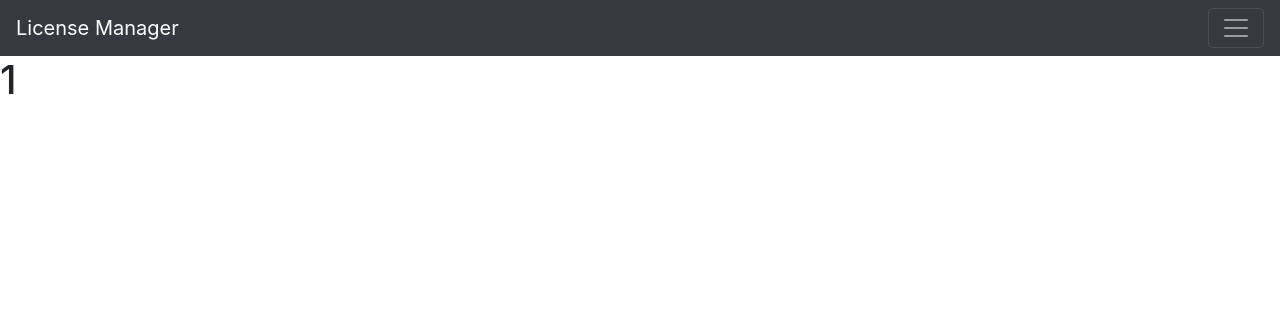
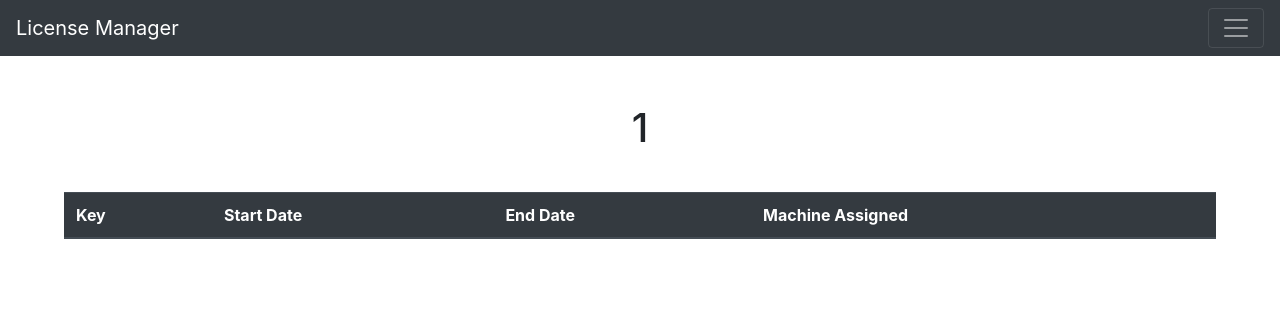
Before and after one commit to Wild-Koala-LLC/LicenseMgmt, a Django app: page /license_details/1 in a window 1280 px wide. Shown: the top 316 px of the page. Run offline with Django 3.2, Linux system fonts and the light colour scheme; data comes from the database, SQL or seed files in the repository; lists and menus that the app fills with data are empty; some libraries are stand-ins or nearby versions.

Commit message:
functioning details page and routing

```diff
--- a/dashboard/static/dashboard/css/twiggy_style.css
+++ b/dashboard/static/dashboard/css/twiggy_style.css
@@ -62,3 +62,15 @@
 label {
     padding-top: 2em;
 }
+
+.license-details-panel {
+    width: 90%;
+    margin: auto;
+    padding-top: 3em;
+}
+
+.license-details-title {
+    margin:auto;
+    text-align: center;
+    padding-bottom: 1em;
+}
--- a/dashboard/templates/license_details.html
+++ b/dashboard/templates/license_details.html
@@ -4,5 +4,35 @@
 {% load static %}
 <link rel="stylesheet" type="text/css" href="{% static 'dashboard/css/twiggy_style.css' %}">
 
-<h1>{{wanted_license}}</h1>
+<div class="license-details-panel">
+
+
+    <h1 class="license-details-title">{{ wanted_license }}</h1>
+
+    <table class="table table-dark">
+  <thead>
+    <tr>
+      <th scope="col">Key</th>
+      <th scope="col">Start Date</th>
+      <th scope="col">End Date</th>
+      <th scope="col">Machine Assigned</th>
+    </tr>
+  </thead>
+  <tbody>
+    {% for license in licenses %}
+    <tr>
+      <td>{{ license.key }}</td>
+      <td>{{ license.start_date }}</td>
+      <td>{{ license.end_date }}</td>
+      {% if license.on_machine %}
+        <td>{{ license.on_machine }}</td>
+      {% else %}
+        <td>Not Assigned</td>
+      {% endif %}
+    </tr>
+    {% endfor %}
+  </tbody>
+</table>
+
+</div>
 {% endblock %}
--- a/dashboard/views.py
+++ b/dashboard/views.py
@@ -53,6 +53,7 @@ I want to get a webpage that shows me all the licenses
 With a title
 '''
 def license_details(request, wanted_license):
-    print(wanted_license)
-    context = {'wanted_license':wanted_license}
+    #print(wanted_license)
+    licenses = License.objects.filter(name=wanted_license)
+    context = {'wanted_license':wanted_license,'licenses':licenses}
     return render(request, 'license_details.html', context)
```
